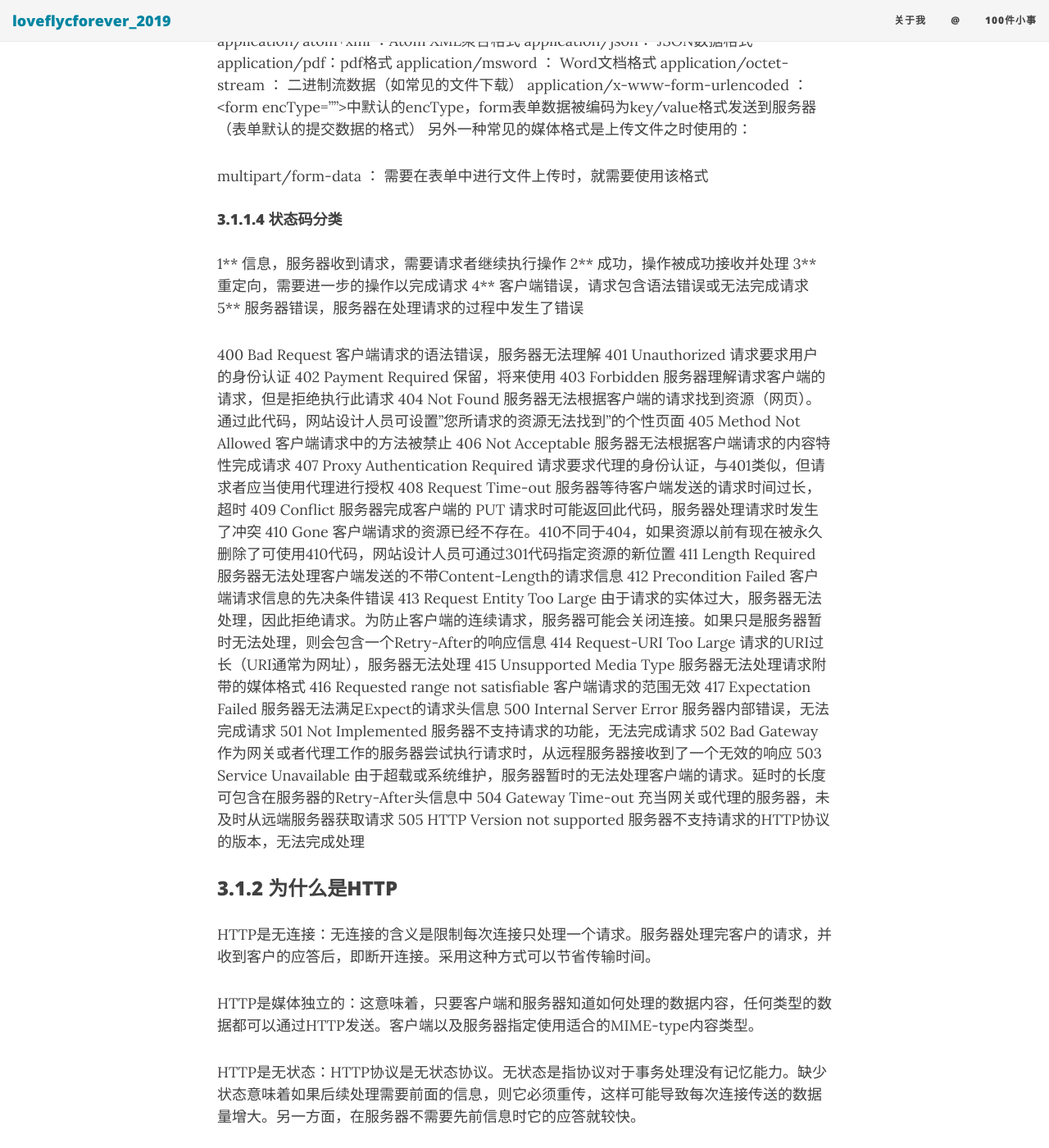
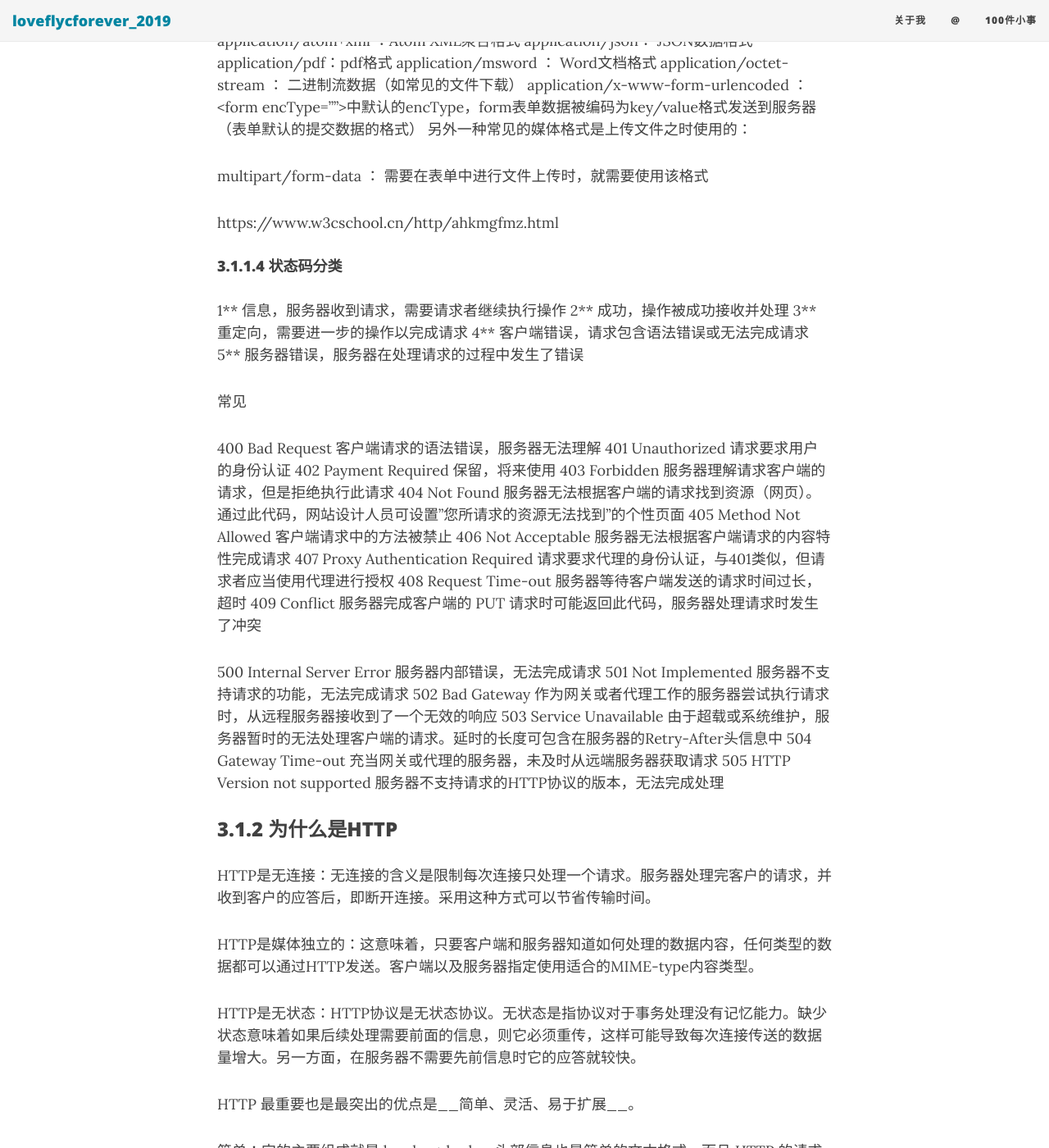
Before and after one commit to loveflycforever/loveflycforever.github.io, a Jekyll site: the page built from _posts/2019-06-22-retrofit.md, in a window 1280 px wide and 1400 px high, scrolled down 12678 px. Shown: the whole window at 82% size. Built offline with Jekyll 4.4.1, drawn with Linux system fonts in a browser that asks for light colours; nearby versions of some CDN libraries.

Commit message:
retrofit

```diff
--- a/_posts/2019-06-22-retrofit.md
+++ b/_posts/2019-06-22-retrofit.md
@@ -436,6 +436,8 @@ application/x-www-form-urlencoded ： <form encType=””>中默认的encType
 
 multipart/form-data ： 需要在表单中进行文件上传时，就需要使用该格式
 
+https://www.w3cschool.cn/http/ahkmgfmz.html
+
 #### 3.1.1.4 状态码分类
 
 1**	信息，服务器收到请求，需要请求者继续执行操作
@@ -443,6 +445,8 @@ multipart/form-data ： 需要在表单中进行文件上传时，就需要使
 3**	重定向，需要进一步的操作以完成请求
 4**	客户端错误，请求包含语法错误或无法完成请求
 5**	服务器错误，服务器在处理请求的过程中发生了错误
+
+常见
 
 400	Bad Request	客户端请求的语法错误，服务器无法理解
 401	Unauthorized	请求要求用户的身份认证
@@ -454,14 +458,7 @@ multipart/form-data ： 需要在表单中进行文件上传时，就需要使
 407	Proxy Authentication Required	请求要求代理的身份认证，与401类似，但请求者应当使用代理进行授权
 408	Request Time-out	服务器等待客户端发送的请求时间过长，超时
 409	Conflict	服务器完成客户端的 PUT 请求时可能返回此代码，服务器处理请求时发生了冲突
-410	Gone	客户端请求的资源已经不存在。410不同于404，如果资源以前有现在被永久删除了可使用410代码，网站设计人员可通过301代码指定资源的新位置
-411	Length Required	服务器无法处理客户端发送的不带Content-Length的请求信息
-412	Precondition Failed	客户端请求信息的先决条件错误
-413	Request Entity Too Large	由于请求的实体过大，服务器无法处理，因此拒绝请求。为防止客户端的连续请求，服务器可能会关闭连接。如果只是服务器暂时无法处理，则会包含一个Retry-After的响应信息
-414	Request-URI Too Large	请求的URI过长（URI通常为网址），服务器无法处理
-415	Unsupported Media Type	服务器无法处理请求附带的媒体格式
-416	Requested range not satisfiable	客户端请求的范围无效
-417	Expectation Failed	服务器无法满足Expect的请求头信息
+
 500	Internal Server Error	服务器内部错误，无法完成请求
 501	Not Implemented	服务器不支持请求的功能，无法完成请求
 502	Bad Gateway	作为网关或者代理工作的服务器尝试执行请求时，从远程服务器接收到了一个无效的响应
```
Also changed, not shown: other parts of _posts/2019-06-22-retrofit.md (+1 -1 lines).
